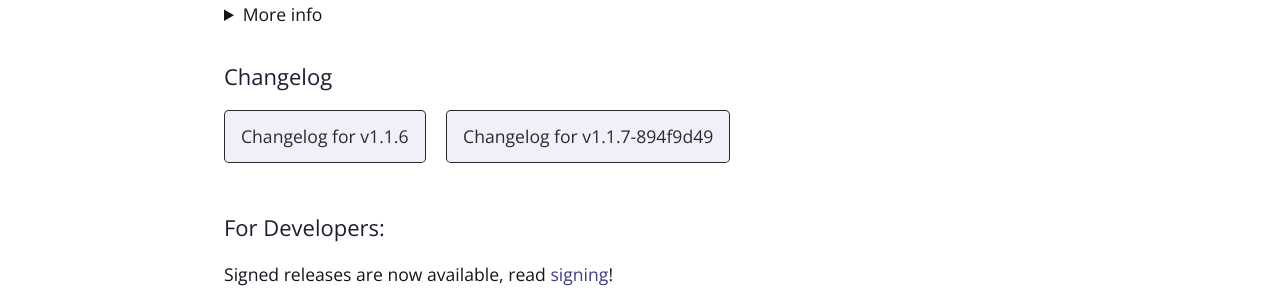
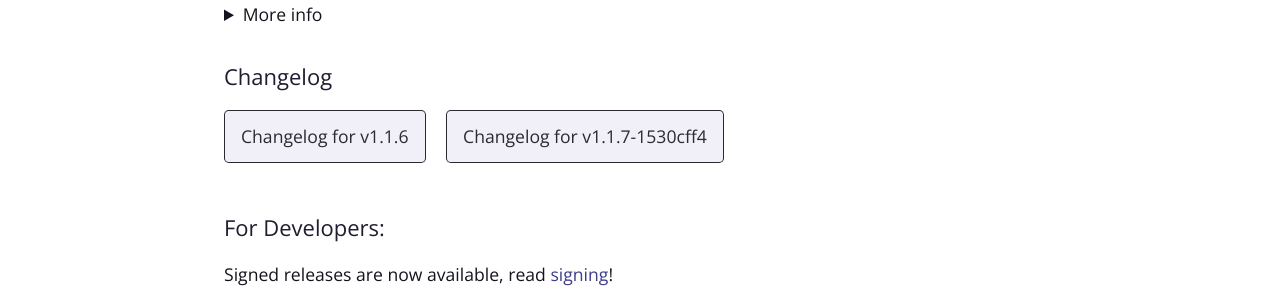
Before and after one commit to kami-blue/website, a Jekyll site: the page built from download.md, in a window 1280 px wide. Shown: the part 621-921 px from the top of the page. Built offline with Jekyll 4.4.1, drawn with Linux system fonts in a browser that asks for light colours.

Commit message:
bump ver to v1.1.7-1530cff4

```diff
--- a/_config.yml
+++ b/_config.yml
@@ -7,9 +7,9 @@ github:
   website_url: https://github.com/kami-blue/website
   jar_url: https://github.com/kami-blue/client/releases/download/v1.1.6/KAMI-Blue-v1.1.6-release.jar
   jar_sig_url: https://github.com/kami-blue/client/releases/download/v1.1.6/KAMI-Blue-v1.1.6-release.jar.sig
-  beta_jar_url: https://github.com/kami-blue/nightly-releases/releases/download/1.1.7-894f9d49/kamiblue-1.1.7-894f9d49-release.jar
+  beta_jar_url: https://github.com/kami-blue/nightly-releases/releases/download/1.1.7-1530cff4/kamiblue-1.1.7-1530cff4-release.jar
 cur_ver: v1.1.6
-beta_ver: v1.1.7-894f9d49
+beta_ver: v1.1.7-1530cff4
 discord_url: https://kamiblue.org/discord
 downloads_api_ver: v1
 theme: jekyll-theme-cayman
```
